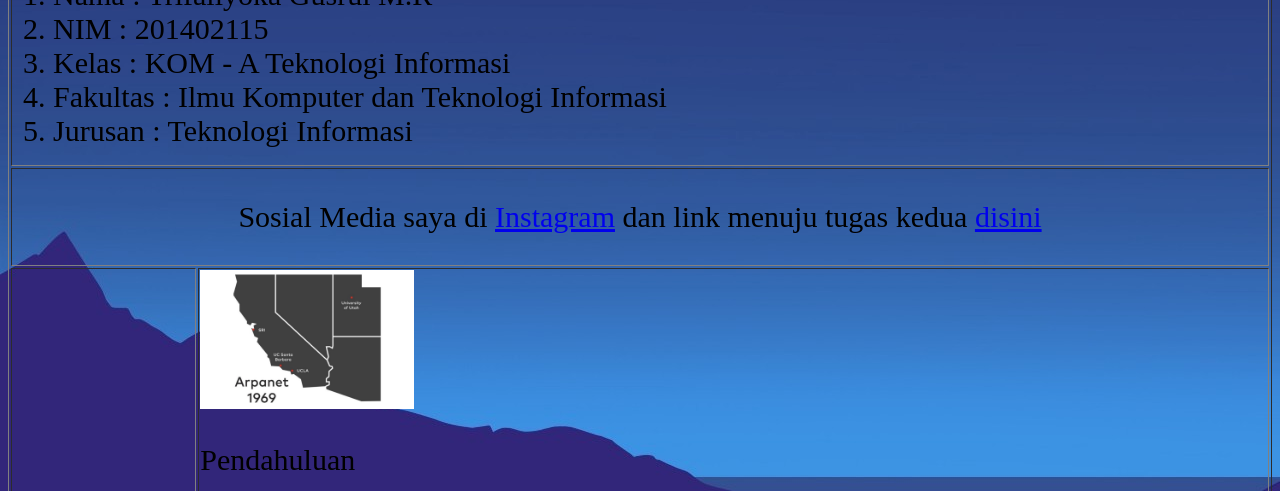
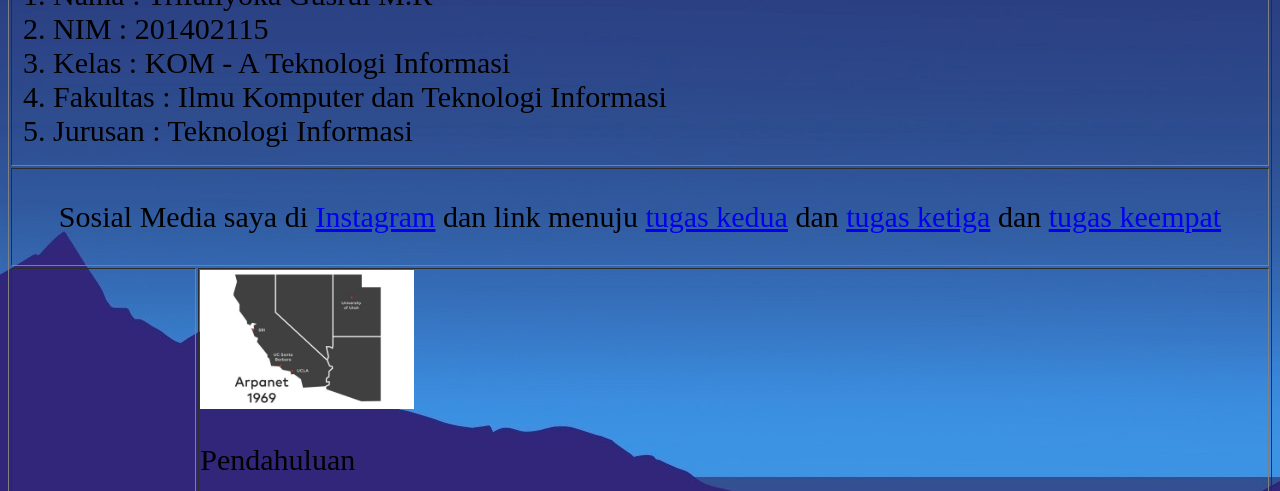
Before and after one commit to trifaliyoka/pemogramanweb.github.io, a plain HTML site: page index.html in a window 1280 px wide. Shown: the part 309-800 px from the top of the page. Drawn offline with Linux system fonts and the light colour scheme.

Commit message:
Update index.html

```diff
--- a/index.html
+++ b/index.html
@@ -28,7 +28,7 @@
 
         <tr>
             <td colspan="2"><p style="font-size:30px;text-align:center">Sosial Media saya di
-                 <a href="https://www.instagram.com/trifaliyoka/">Instagram</a> dan link menuju tugas kedua <a href="loginform.html">disini</a></p>
+                 <a href="https://www.instagram.com/trifaliyoka/">Instagram</a> dan link menuju <a href="loginform.html">tugas kedua</a> dan <a href="kalkulator.html">tugas ketiga</a> dan <a href="bootstrap.html">tugas keempat</a></p>
             </td>
         </tr>
 
```
